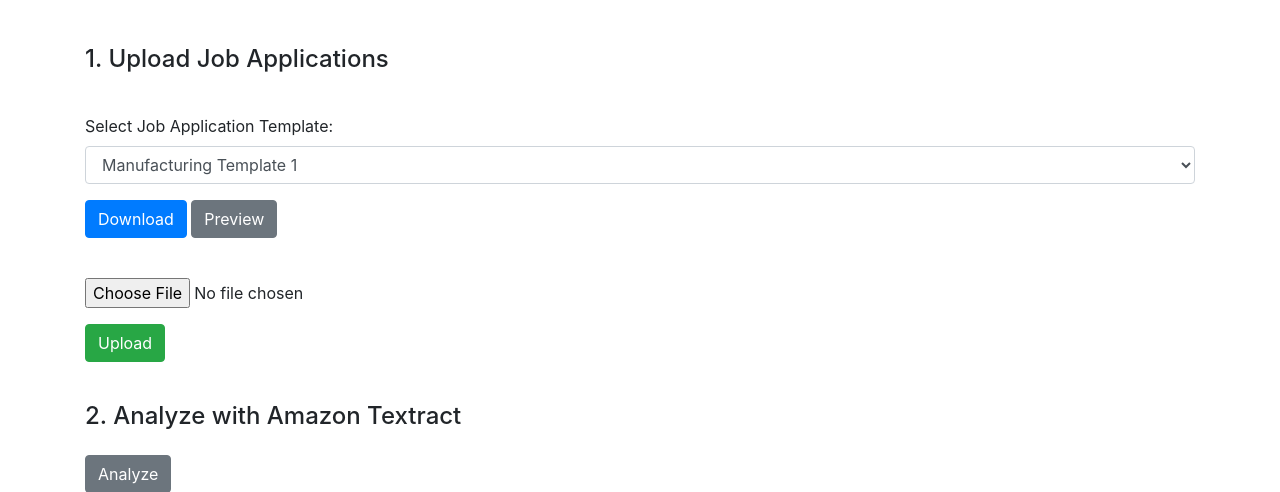
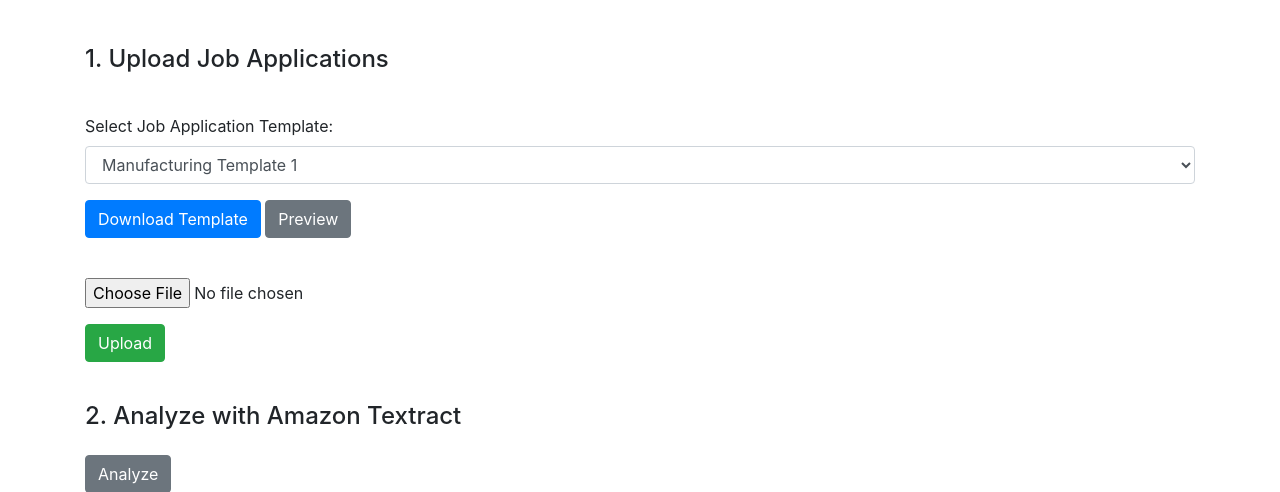
Before and after one commit to yangong17/FormParser, a Flask app: page / in a window 1280 px wide. Shown: the part 147-639 px from the top of the page. Run offline with Flask 3, Linux system fonts and the light colour scheme; some libraries are stand-ins or nearby versions.

Commit message:
small edit

```diff
--- a/templates/index.html
+++ b/templates/index.html
@@ -23,7 +23,7 @@
 
     <!-- Buttons for Download and Preview -->
     <div class="form-group">
-        <a href="{{ url_for('static', filename='form_templates/General Job Application - Blank.pdf') }}" download class="btn btn-primary">Download</a>
+        <a href="{{ url_for('static', filename='form_templates/General Job Application - Blank.pdf') }}" download class="btn btn-primary">Download Template</a>
         <a href="{{ url_for('static', filename='form_templates/General Job Application - Blank.pdf') }}" target="_blank" class="btn btn-secondary">Preview</a>
     </div>
 
```
